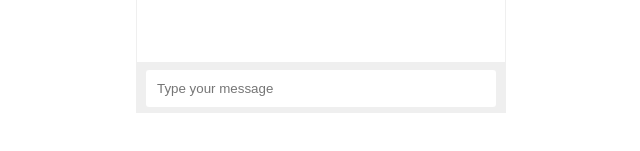
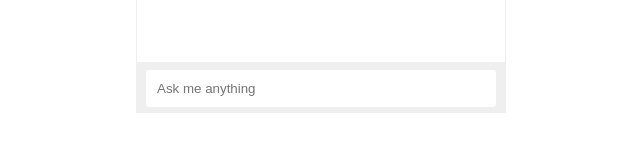
Before and after one commit to aliibnemasud/chat-app, a React (Create React App) app: page / in a window 1280 px wide. Shown: the part 613-764 px from the top of the page, without its empty margins (251-891 px from the left). Built offline with nearby package versions, Linux system fonts and the light colour scheme.

Commit message:
error state changed

```diff
--- a/src/components/ChatBot/ChatBot.js
+++ b/src/components/ChatBot/ChatBot.js
@@ -35,6 +35,7 @@ const ChatBot = () => {
         )
         .then((res) => {
           try {
+            setError('');
             setSearching('')
             inputMsgRef.current.value = '';
 
@@ -112,7 +113,7 @@ const ChatBot = () => {
           <input
             ref={inputMsgRef}
             type="text"
-            placeholder="Type your message"
+            placeholder="Ask me anything"
             onKeyPress={handleKeyPress}
             required
           />
```
